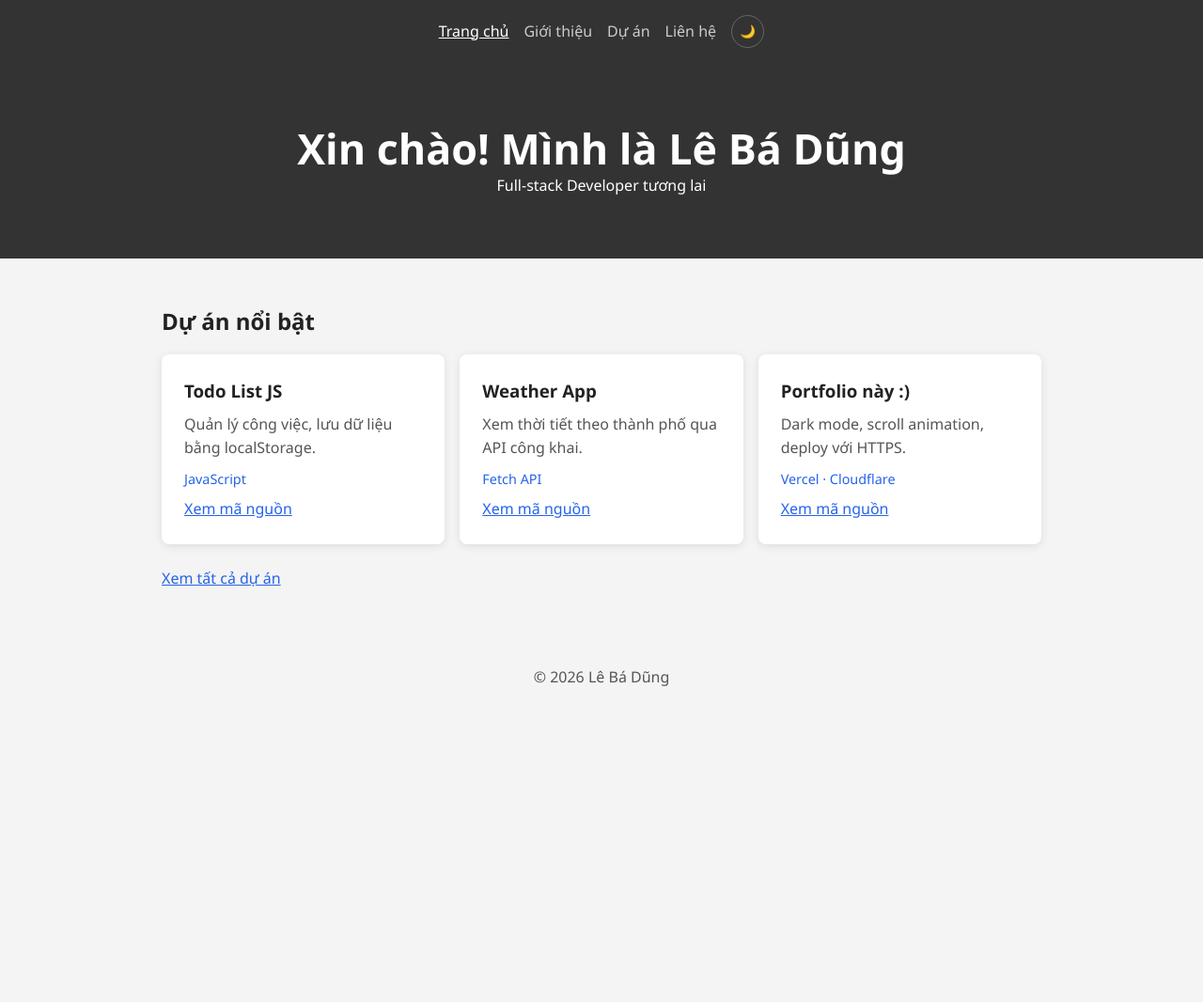
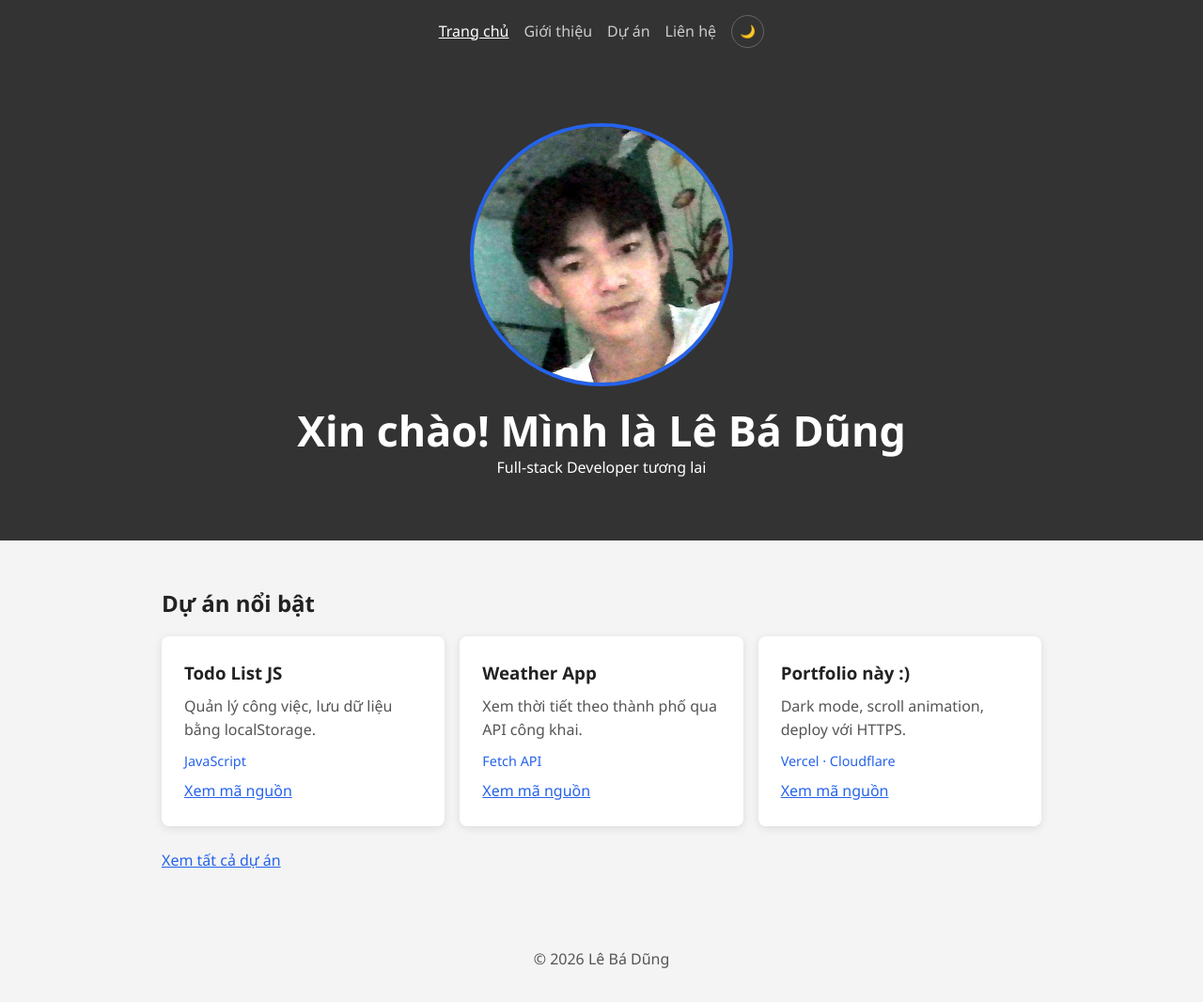
Before and after one commit to dungkkkk0025/my-portfolio, a plain HTML site: page index.html in a window 1280 px wide. Shown: the whole page at 94% size. Before the commit the page ends 800 px from the top, so only its background shows below. Drawn offline with Linux system fonts and the light colour scheme; files that its build step writes are made by us from their sources; files whose address does not match are found by name.

Commit message:
Add files via upload

```diff
--- a/index.html
+++ b/index.html
@@ -11,7 +11,7 @@
 <body>
 <nav><a href="index.html" aria-current="page">Trang chủ</a><a href="about.html">Giới thiệu</a><a href="projects.html">Dự án</a><a href="contact.html">Liên hệ</a><button id="theme" type="button" aria-label="Đổi giao diện sáng/tối">🌙</button></nav>
 <header><img class="avatar" src="img/avatar.jpg" alt="Ảnh chân dung Lê Bá Dũng" width="260" height="260" onerror="this.remove()"><h1>Xin chào! Mình là Lê Bá Dũng</h1><p>Full-stack Developer tương lai</p></header>
-<section><h2>Dự án nổi bật</h2><div class="grid"><article class="project reveal"><h3>Todo List JS</h3><p>Quản lý công việc, lưu dữ liệu bằng localStorage.</p><span class="tags">JavaScript</span><a href="https://github.com/your-username/repo-1">Xem mã nguồn</a></article><article class="project reveal"><h3>Weather App</h3><p>Xem thời tiết theo thành phố qua API công khai.</p><span class="tags">Fetch API</span><a href="https://github.com/your-username/repo-2">Xem mã nguồn</a></article><article class="project reveal"><h3>Portfolio này :)</h3><p>Dark mode, scroll animation, deploy với HTTPS.</p><span class="tags">Vercel · Cloudflare</span><a href="https://github.com/your-username/repo-3">Xem mã nguồn</a></article></div><p class="more"><a href="projects.html">Xem tất cả dự án</a></p></section>
+<section><h2>Dự án nổi bật</h2><div class="grid"><article class="project reveal"><h3>Todo List JS</h3><p>Quản lý công việc, lưu dữ liệu bằng localStorage.</p><span class="tags">JavaScript</span><a href="https://github.com/dungkkkk0025/my-portfolio">Xem mã nguồn</a></article><article class="project reveal"><h3>Weather App</h3><p>Xem thời tiết theo thành phố qua API công khai.</p><span class="tags">Fetch API</span><a href="https://github.com/dungkkkk0025/my-portfolio">Xem mã nguồn</a></article><article class="project reveal"><h3>Portfolio này :)</h3><p>Dark mode, scroll animation, deploy với HTTPS.</p><span class="tags">Vercel · Cloudflare</span><a href="https://github.com/dungkkkk0025/my-portfolio">Xem mã nguồn</a></article></div><p class="more"><a href="projects.html">Xem tất cả dự án</a></p></section>
 <footer>© 2026 Lê Bá Dũng</footer>
 <script src="js/script.js"></script>
 </body>
--- a/style.css
+++ b/style.css
@@ -10,6 +10,7 @@ nav a{color:var(--bar-ink);text-decoration:none;opacity:.75}
 nav a:hover,nav a[aria-current="page"]{opacity:1;text-decoration:underline}
 #theme{background:transparent;border:1px solid #666;color:var(--bar-ink);width:2.2rem;height:2.2rem;border-radius:50%;cursor:pointer}
 header{text-align:center;padding:3rem 1.25rem;background:var(--bar);color:var(--bar-ink)}
+.avatar{display:block;width:clamp(200px,60vw,280px);height:clamp(200px,60vw,280px);object-fit:cover;border-radius:50%;margin:0 auto 1.25rem;border:4px solid var(--accent)}
 h1{font-size:clamp(1.8rem,7vw,2.8rem);line-height:1.2}
 section{padding:2rem 1.25rem;max-width:1000px;margin:0 auto}
 h2{margin-bottom:1rem}
```
Also changed, not shown: projects.html (+1 -1 lines), avatar.jpg (added).
